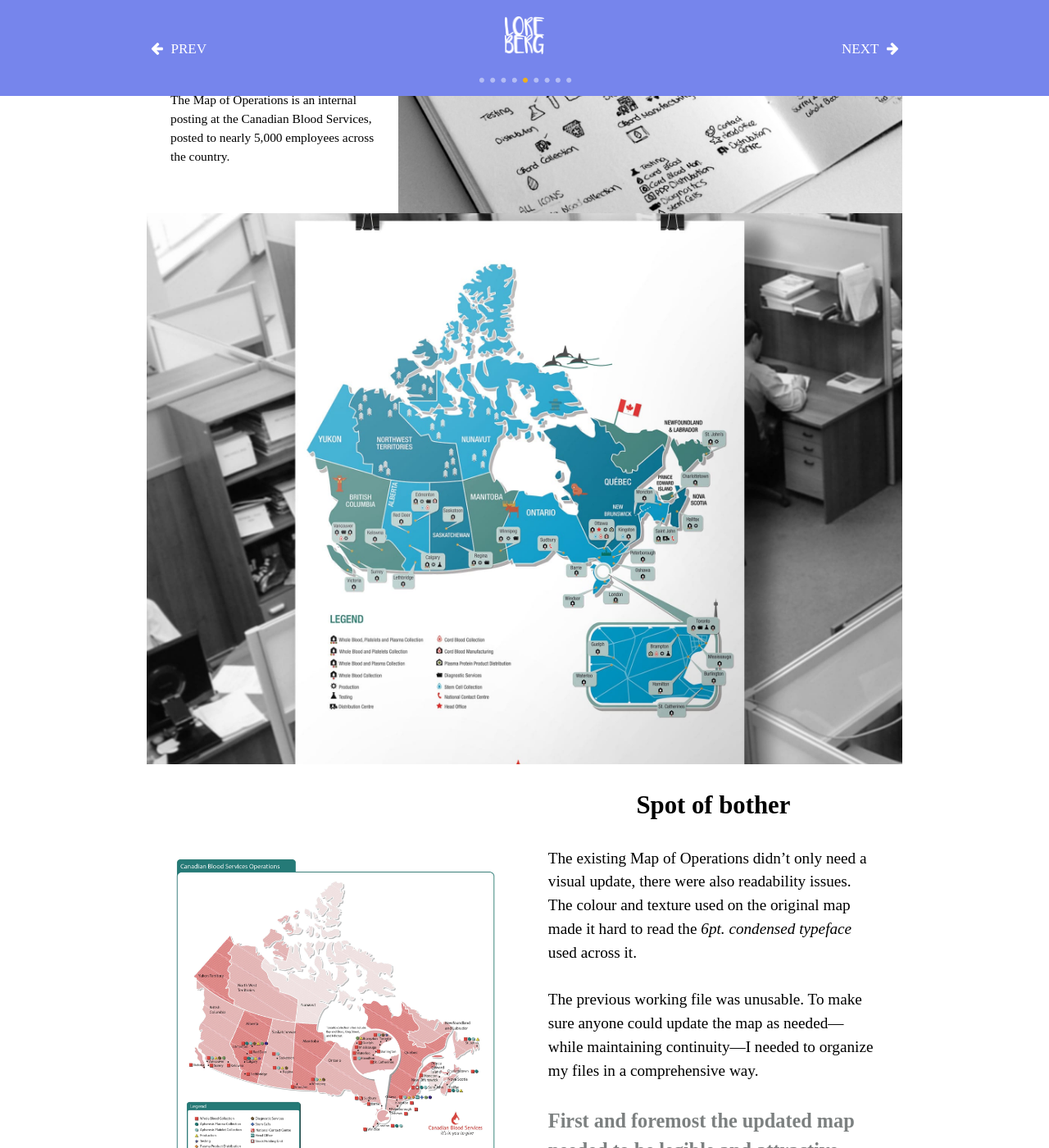
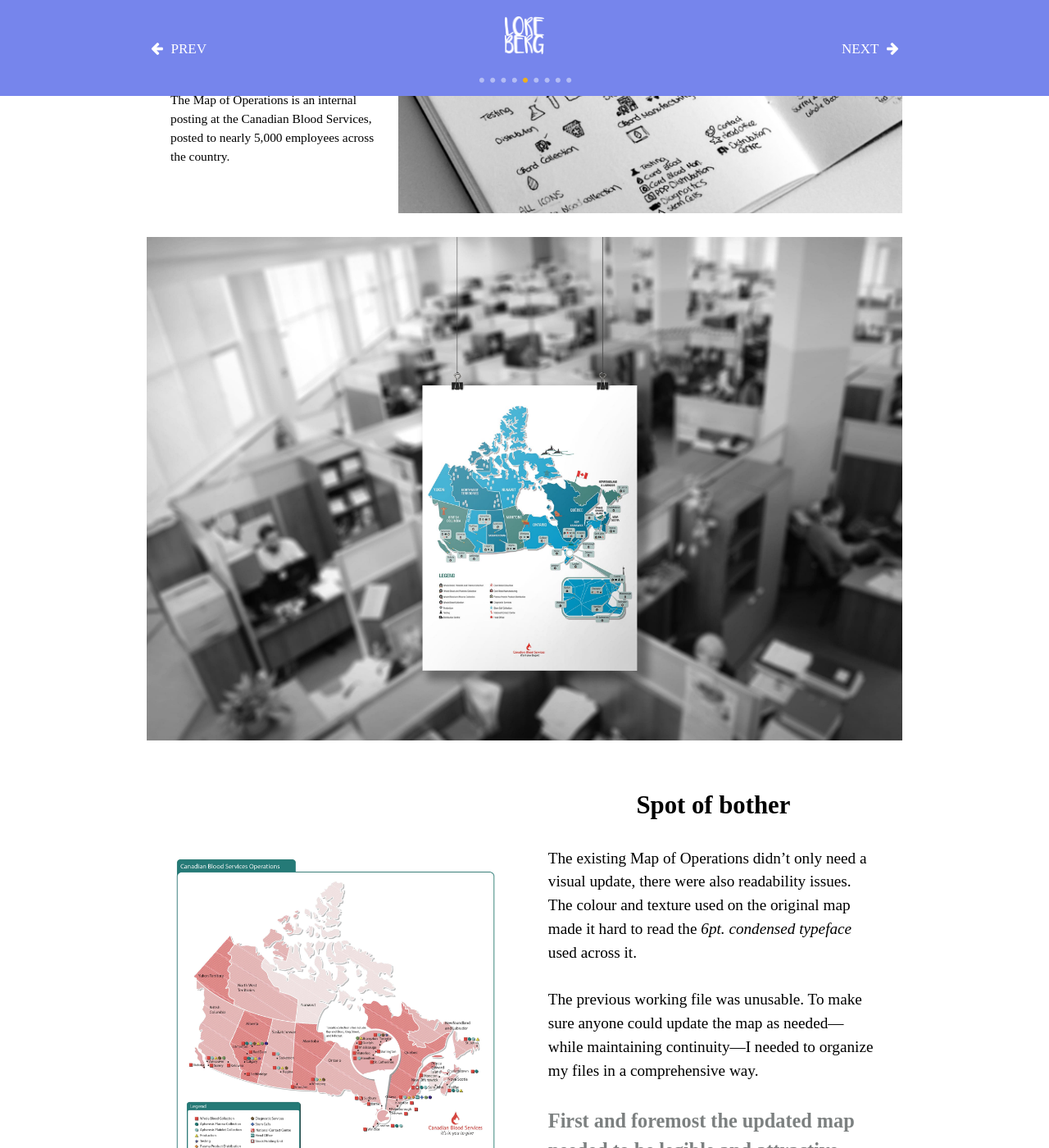
Before and after one commit to laurenberg/graphicsoflore.ca, a Jekyll site: the page built from map.html, in a window 1280 px wide and 1400 px high, scrolled down 260 px. Shown: the whole window at 82% size. Built offline with Jekyll 4.4.1, drawn with Linux system fonts in a browser that asks for light colours; some web fonts are replaced.

Commit message:
map bg-img fix

```diff
--- a/css/main.css
+++ b/css/main.css
@@ -717,6 +717,17 @@
     display: block;
   }
 
+  .bg-img-map {
+    position: relative;
+    background-image: url("{{site.baseurl}}/images/case-studies/map/final-bg.jpg");
+    max-height: 15rem;
+    overflow: hidden;
+    background-repeat: no-repeat;
+    background-size: 100% auto;
+    background-position: center center;
+    background-attachment: fixed;
+  }
+
   .bg-img-homeo {
     position: relative;
     background-image: url("{{site.baseurl}}/images/case-studies/homeo/stationary.jpg");
```
